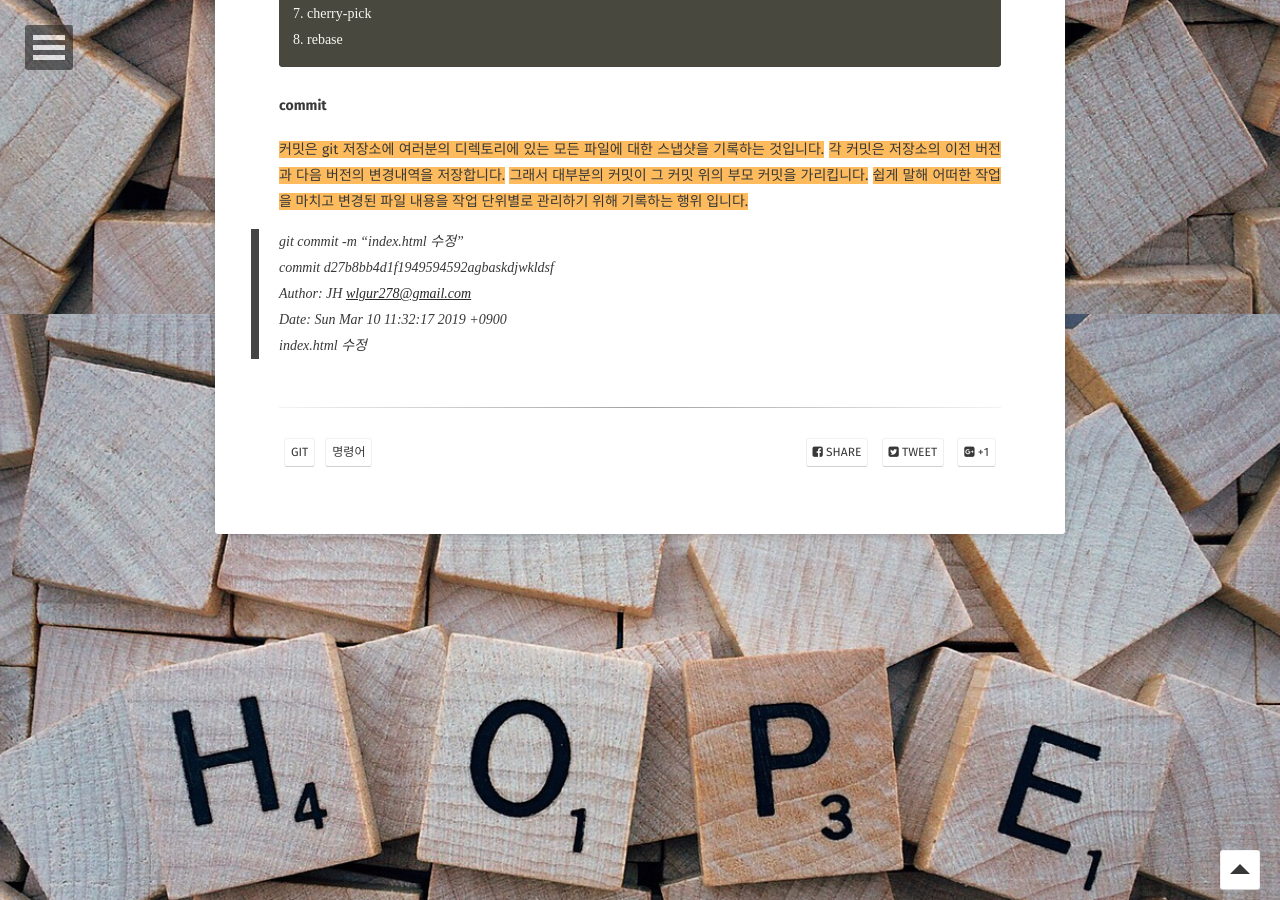
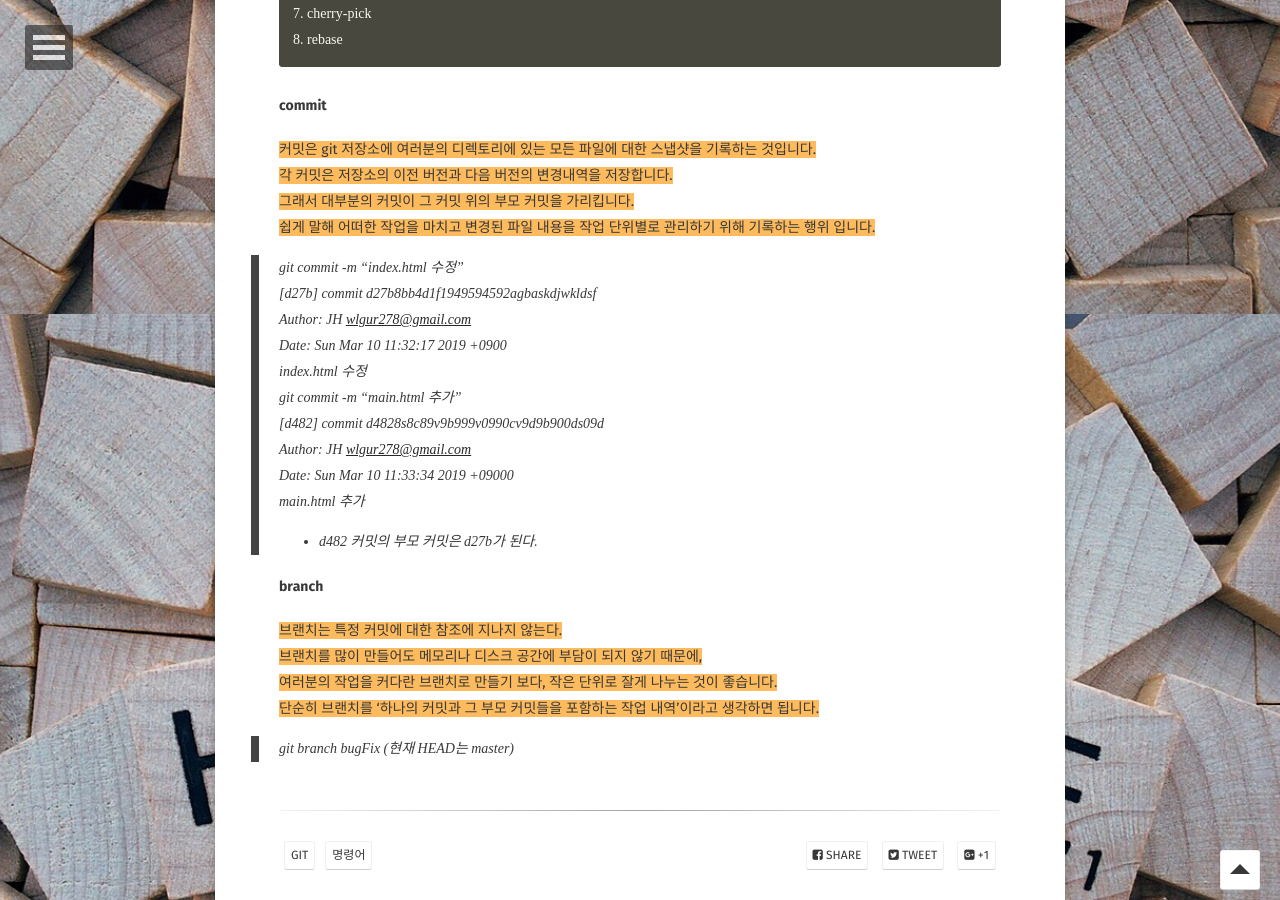
Before and after one commit to Jungjihyuk/JH_Life, a Jekyll site: the page built from _posts/2019-03-12-git.md, in a window 1280 px wide and 900 px high, scrolled down 586 px. Built offline with Jekyll 4.4.1, drawn with Linux system fonts in a browser that asks for light colours; some web fonts are replaced; comment, search, counter and statistics services are not loaded.

Commit message:
git.md 수정

````diff
--- a/_posts/2019-03-12-git.md
+++ b/_posts/2019-03-12-git.md
@@ -20,13 +20,29 @@ tag:
 8. rebase
 ```
 #### commit
-<span style="background-color: #fdbb5d">커밋은 git 저장소에 여러분의 디렉토리에 있는 모든 파일에 대한 스냅샷을 기록하는 것입니다.</span>
-<span style="background-color: #fdbb5d">각 커밋은 저장소의 이전 버전과 다음 버전의 변경내역을 저장합니다.</span>
-<span style="background-color: #fdbb5d">그래서 대부분의 커밋이 그 커밋 위의 부모 커밋을 가리킵니다.</span>
-<span style="background-color: #fdbb5d">쉽게 말해 어떠한 작업을 마치고 변경된 파일 내용을 작업 단위별로 관리하기 위해 기록하는 행위 입니다.</span>
+<span style="background-color: #fdbb5d">커밋은 git 저장소에 여러분의 디렉토리에 있는 모든 파일에 대한 스냅샷을 기록하는 것입니다.</span><br>
+<span style="background-color: #fdbb5d">각 커밋은 저장소의 이전 버전과 다음 버전의 변경내역을 저장합니다.</span><br>
+<span style="background-color: #fdbb5d">그래서 대부분의 커밋이 그 커밋 위의 부모 커밋을 가리킵니다.</span><br>
+<span style="background-color: #fdbb5d">쉽게 말해 어떠한 작업을 마치고 변경된 파일 내용을 작업 단위별로 관리하기 위해 기록하는 행위 입니다.</span><br>
 
 > git commit -m "index.html 수정"<br>
+  [d27b]
   commit d27b8bb4d1f1949594592agbaskdjwkldsf<br>
   Author: JH <wlgur278@gmail.com><br>
   Date: Sun Mar 10 11:32:17 2019 +0900<br>
        index.html 수정<br>
+> git commit -m "main.html 추가"<br>
+  [d482]
+  commit d4828s8c89v9b999v0990cv9d9b900ds09d<br>
+  Author: JH <wlgur278@gmail.com><br>
+  Date: Sun Mar 10 11:33:34 2019 +09000<br>
+  	main.html 추가
+* d482 커밋의 부모 커밋은 d27b가 된다.
+
+#### branch
+<span style="background-color: #fdbb5d">브랜치는 특정 커밋에 대한 참조에 지나지 않는다.</span><br>
+<span style="background-color: #fdbb5d">브랜치를 많이 만들어도 메모리나 디스크 공간에 부담이 되지 않기 때문에,</span><br>
+<span style="background-color: #fdbb5d">여러분의 작업을 커다란 브랜치로 만들기 보다, 작은 단위로 잘게 나누는 것이 좋습니다.</span><br>
+<span style="background-color: #fdbb5d">단순히 브랜치를 '하나의 커밋과 그 부모 커밋들을 포함하는 작업 내역'이라고 생각하면 됩니다.</span><br>
+
+> git branch bugFix (현재 HEAD는 master)
````
